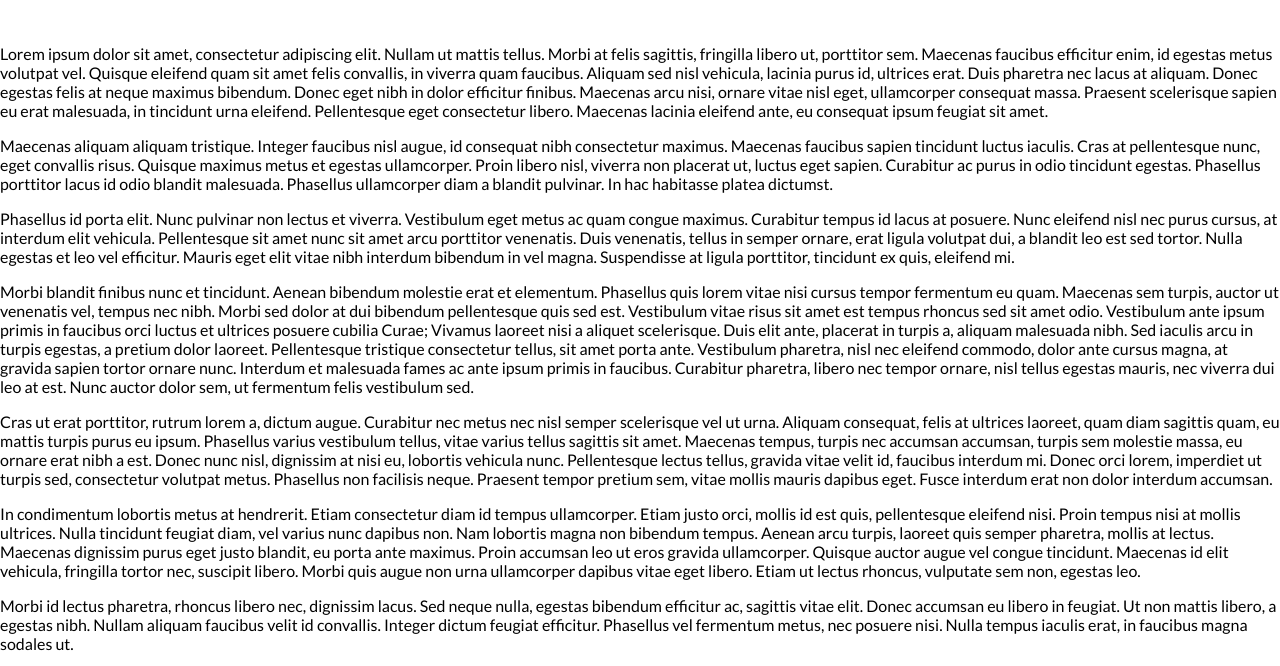
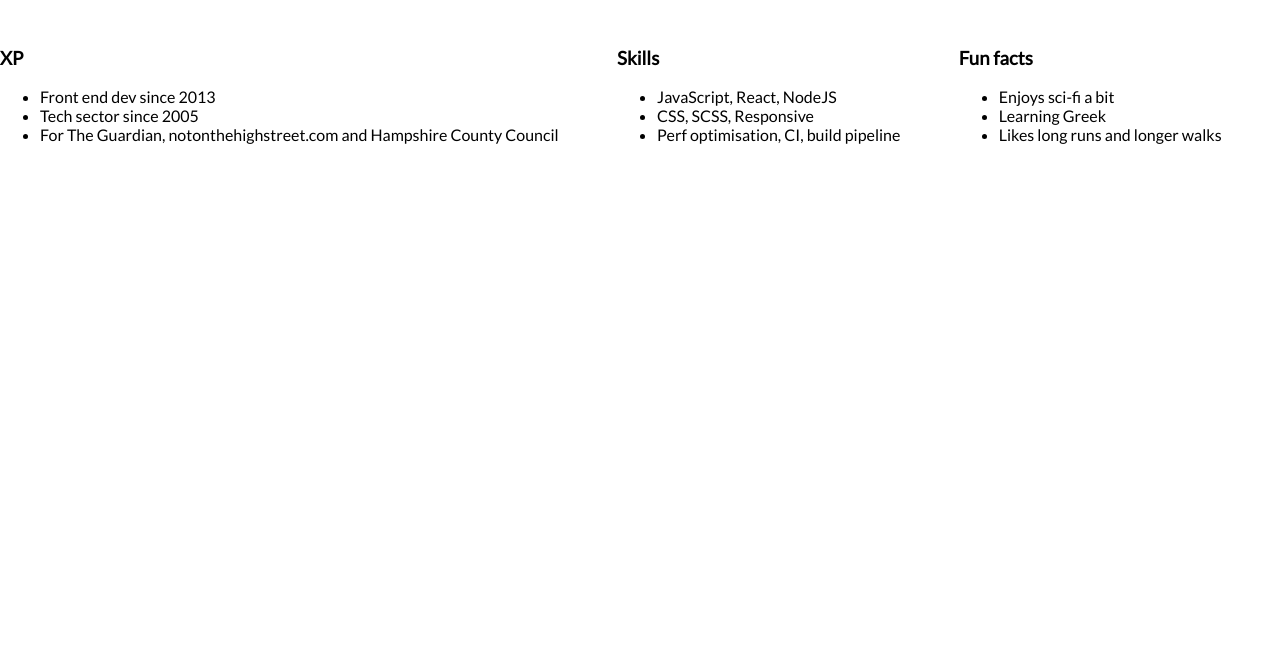
Before and after one commit to SiAdcock/siadcock.github.io, a website: page index.html in a window 1280 px wide. Shown: the part 772-1438 px from the top of the page. Drawn offline with Linux system fonts and the light colour scheme.

Commit message:
basic about section

```diff
--- a/index.html
+++ b/index.html
@@ -13,15 +13,47 @@
   <link rel="stylesheet" href="build/styles/main.css">
 </head>
 <body>
-<div class="parallax banner">
+<div class="parallax">
+  <div class="parallax__group banner">
     <div class="parallax__layer parallax__layer--back banner__background"></div>
     <div class="parallax__layer parallax__layer--front banner__content">
       <h1>Simon Adcock</h1>
     </div>
   </div>
-<div class="about">
+
+  <div class="parallax__group about">
     <div class="about__background"></div>
     <div class="about__content">
+      <div class="about__content__xp">
+        <h3>XP</h3>
+        <ul>
+          <li>Front end dev since 2013</li>
+          <li>Tech sector since 2005</li>
+          <li>For The Guardian, notonthehighstreet.com and Hampshire County Council</li>
+        </ul>
+      </div>
+      <div class="about__content__skills">
+        <h3>Skills</h3>
+        <ul>
+          <li>JavaScript, React, NodeJS</li>
+          <li>CSS, SCSS, Responsive</li>
+          <li>Perf optimisation, CI, build pipeline</li>
+        </ul>
+      </div>
+      <div class="about__content__fun">
+        <h3>Fun facts</h3>
+        <ul>
+          <li>Enjoys sci-fi a bit</li>
+          <li>Learning Greek</li>
+          <li>Likes long runs and longer walks</li>
+        </ul>
+      </div>
+    </div>
+  </div>
+
+  <div class="other">
+    <div class="other__background"></div>
+    <div class="other__content">
       <p>Lorem ipsum dolor sit amet, consectetur adipiscing elit. Nullam ut mattis tellus. Morbi at felis sagittis,
         fringilla
         libero ut, porttitor sem. Maecenas faucibus efficitur enim, id egestas metus volutpat vel. Quisque eleifend quam
@@ -29,11 +61,13 @@
         amet felis convallis, in viverra quam faucibus. Aliquam sed nisl vehicula, lacinia purus id, ultrices erat. Duis
         pharetra nec lacus at aliquam. Donec egestas felis at neque maximus bibendum. Donec eget nibh in dolor efficitur
         finibus. Maecenas arcu nisi, ornare vitae nisl eget, ullamcorper consequat massa. Praesent scelerisque sapien eu
-      erat malesuada, in tincidunt urna eleifend. Pellentesque eget consectetur libero. Maecenas lacinia eleifend ante,
+        erat malesuada, in tincidunt urna eleifend. Pellentesque eget consectetur libero. Maecenas lacinia eleifend
+        ante,
         eu
         consequat ipsum feugiat sit amet.</p>
 
-    <p>Maecenas aliquam aliquam tristique. Integer faucibus nisl augue, id consequat nibh consectetur maximus. Maecenas
+      <p>Maecenas aliquam aliquam tristique. Integer faucibus nisl augue, id consequat nibh consectetur maximus.
+        Maecenas
         faucibus sapien tincidunt luctus iaculis. Cras at pellentesque nunc, eget convallis risus. Quisque maximus metus
         et
         egestas ullamcorper. Proin libero nisl, viverra non placerat ut, luctus eget sapien. Curabitur ac purus in odio
@@ -41,15 +75,18 @@
         pulvinar. In hac habitasse platea dictumst.</p>
 
       <p>Phasellus id porta elit. Nunc pulvinar non lectus et viverra. Vestibulum eget metus ac quam congue maximus.
-      Curabitur tempus id lacus at posuere. Nunc eleifend nisl nec purus cursus, at interdum elit vehicula. Pellentesque
+        Curabitur tempus id lacus at posuere. Nunc eleifend nisl nec purus cursus, at interdum elit vehicula.
+        Pellentesque
         sit amet nunc sit amet arcu porttitor venenatis. Duis venenatis, tellus in semper ornare, erat ligula volutpat
         dui,
-      a blandit leo est sed tortor. Nulla egestas et leo vel efficitur. Mauris eget elit vitae nibh interdum bibendum in
+        a blandit leo est sed tortor. Nulla egestas et leo vel efficitur. Mauris eget elit vitae nibh interdum bibendum
+        in
         vel magna. Suspendisse at ligula porttitor, tincidunt ex quis, eleifend mi.</p>
 
       <p>Morbi blandit finibus nunc et tincidunt. Aenean bibendum molestie erat et elementum. Phasellus quis lorem vitae
         nisi
-      cursus tempor fermentum eu quam. Maecenas sem turpis, auctor ut venenatis vel, tempus nec nibh. Morbi sed dolor at
+        cursus tempor fermentum eu quam. Maecenas sem turpis, auctor ut venenatis vel, tempus nec nibh. Morbi sed dolor
+        at
         dui bibendum pellentesque quis sed est. Vestibulum vitae risus sit amet est tempus rhoncus sed sit amet odio.
         Vestibulum ante ipsum primis in faucibus orci luctus et ultrices posuere cubilia Curae; Vivamus laoreet nisi a
         aliquet scelerisque. Duis elit ante, placerat in turpis a, aliquam malesuada nibh. Sed iaculis arcu in turpis
@@ -61,7 +98,8 @@
 
       <p>Cras ut erat porttitor, rutrum lorem a, dictum augue. Curabitur nec metus nec nisl semper scelerisque vel ut
         urna.
-      Aliquam consequat, felis at ultrices laoreet, quam diam sagittis quam, eu mattis turpis purus eu ipsum. Phasellus
+        Aliquam consequat, felis at ultrices laoreet, quam diam sagittis quam, eu mattis turpis purus eu ipsum.
+        Phasellus
         varius vestibulum tellus, vitae varius tellus sagittis sit amet. Maecenas tempus, turpis nec accumsan accumsan,
         turpis sem molestie massa, eu ornare erat nibh a est. Donec nunc nisl, dignissim at nisi eu, lobortis vehicula
         nunc.
@@ -74,7 +112,8 @@
       <p>In condimentum lobortis metus at hendrerit. Etiam consectetur diam id tempus ullamcorper. Etiam justo orci,
         mollis
         id est quis, pellentesque eleifend nisi. Proin tempus nisi at mollis ultrices. Nulla tincidunt feugiat diam, vel
-      varius nunc dapibus non. Nam lobortis magna non bibendum tempus. Aenean arcu turpis, laoreet quis semper pharetra,
+        varius nunc dapibus non. Nam lobortis magna non bibendum tempus. Aenean arcu turpis, laoreet quis semper
+        pharetra,
         mollis at lectus. Maecenas dignissim purus eget justo blandit, eu porta ante maximus. Proin accumsan leo ut eros
         gravida ullamcorper. Quisque auctor augue vel congue tincidunt. Maecenas id elit vehicula, fringilla tortor nec,
         suscipit libero. Morbi quis augue non urna ullamcorper dapibus vitae eget libero. Etiam ut lectus rhoncus,
@@ -88,7 +127,8 @@
 
       <p>Ut volutpat rutrum maximus. Interdum et malesuada fames ac ante ipsum primis in faucibus. Phasellus in mollis
         nulla,
-      quis dictum tellus. Aliquam tempus lectus et aliquam congue. Aliquam consectetur condimentum arcu sed congue. Sed
+        quis dictum tellus. Aliquam tempus lectus et aliquam congue. Aliquam consectetur condimentum arcu sed congue.
+        Sed
         condimentum nisl est. Duis nunc urna, tristique ut laoreet in, congue et lectus. Etiam sapien orci, viverra vel
         posuere vitae, egestas in felis. In posuere est in pretium tincidunt. Duis dolor tellus, accumsan a rhoncus in,
         tempor nec metus.</p>
@@ -98,7 +138,8 @@
         Nullam commodo quis metus nec facilisis. Phasellus auctor nulla nisl, eu pharetra elit viverra quis. Mauris eu
         lectus erat. Pellentesque semper turpis non orci placerat finibus. Cras imperdiet fringilla velit, quis
         pellentesque
-      neque vehicula ac. Donec auctor, quam id venenatis tempus, felis felis dignissim mauris, ac sagittis dui libero at
+        neque vehicula ac. Donec auctor, quam id venenatis tempus, felis felis dignissim mauris, ac sagittis dui libero
+        at
         est. Etiam sit amet vestibulum ipsum, ut porta metus. Mauris purus orci, ullamcorper sed orci non, consequat
         dignissim massa.</p>
 
@@ -109,5 +150,6 @@
         turpis nulla pellentesque turpis, et tempor urna dui nec felis. Morbi cursus tincidunt urna quis varius.</p>
     </div>
   </div>
+</div>
 </body>
 </html>
--- a/src/styles/layout/_parallax.scss
+++ b/src/styles/layout/_parallax.scss
@@ -1,8 +1,13 @@
 .parallax {
-  height: 100vh;
   perspective: 1px;
   overflow-x: hidden;
   overflow-y: auto;
+}
+
+.parallax__group {
+  position: relative;
+  height: 100vh;
+  transform-style: preserve-3d;
 }
 
 .parallax__layer {
--- a/src/styles/main.scss
+++ b/src/styles/main.scss
@@ -3,3 +3,4 @@
 @import "common/base";
 @import "layout/parallax";
 @import "modules/banner";
+@import "modules/about";
--- /dev/null
+++ b/src/styles/modules/_about.scss
@@ -0,0 +1,25 @@
+.about {
+
+}
+
+.about__background {
+
+}
+
+.about__content {
+
+}
+
+.about__content__xp {
+
+}
+
+@media screen and (min-width: $tablet) {
+  .about__content {
+    display: flex;
+
+    & > div {
+      flex: 1 1 auto;
+    }
+  }
+}
```
Also changed, not shown: build/styles/main.css. Lines whose indentation alone changed are shown as unchanged.
